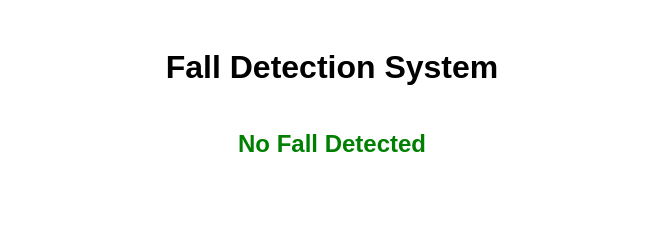
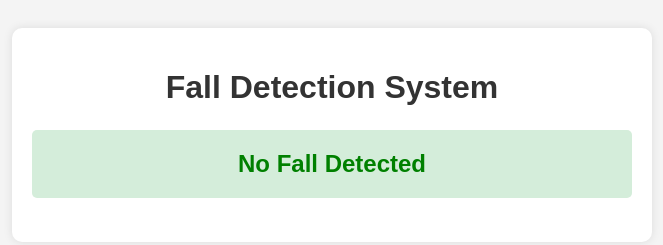
Before and after one commit to Detection-website-fall/Detect-fall, a plain HTML site: page index.html in a window 1280 px wide. Shown: the whole page, without its empty margins (308-971 px from the left). Drawn offline with Linux system fonts and the light colour scheme; no server answers.

Commit message:
Update index.html

```diff
--- a/index.html
+++ b/index.html
@@ -5,15 +5,44 @@
     <meta name="viewport" content="width=device-width, initial-scale=1.0">
     <title>Fall Detection Status</title>
     <style>
-        body { font-family: Arial, sans-serif; text-align: center; padding: 20px; }
-        .status { font-size: 24px; font-weight: bold; padding: 20px; }
-        .safe { color: green; }
-        .alert { color: red; }
+        body {
+            font-family: Arial, sans-serif;
+            text-align: center;
+            padding: 20px;
+            background-color: #f4f4f4;
+        }
+        .container {
+            max-width: 600px;
+            margin: auto;
+            padding: 20px;
+            background: white;
+            border-radius: 10px;
+            box-shadow: 0 0 10px rgba(0, 0, 0, 0.1);
+        }
+        h1 {
+            color: #333;
+        }
+        .status {
+            font-size: 24px;
+            font-weight: bold;
+            padding: 20px;
+            border-radius: 5px;
+        }
+        .safe {
+            color: green;
+            background-color: #d4edda;
+        }
+        .alert {
+            color: red;
+            background-color: #f8d7da;
+        }
     </style>
 </head>
 <body>
-    <h1>Fall Detection System</h1>
-    <p class="status safe" id="status">No Fall Detected</p>
+    <div class="container">
+        <h1>Fall Detection System</h1>
+        <p class="status safe" id="status">No Fall Detected</p>
+    </div>
 
     <script>
         async function fetchStatus() {
```
